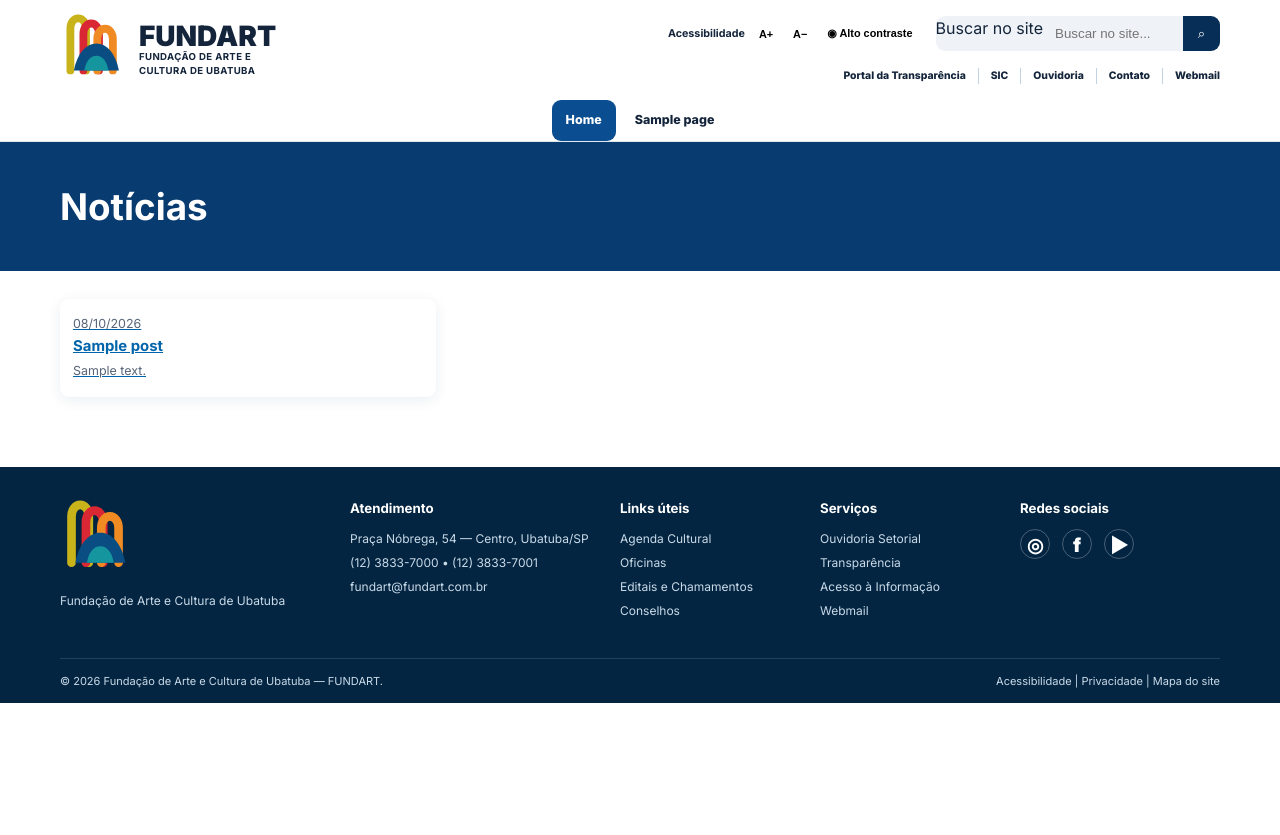
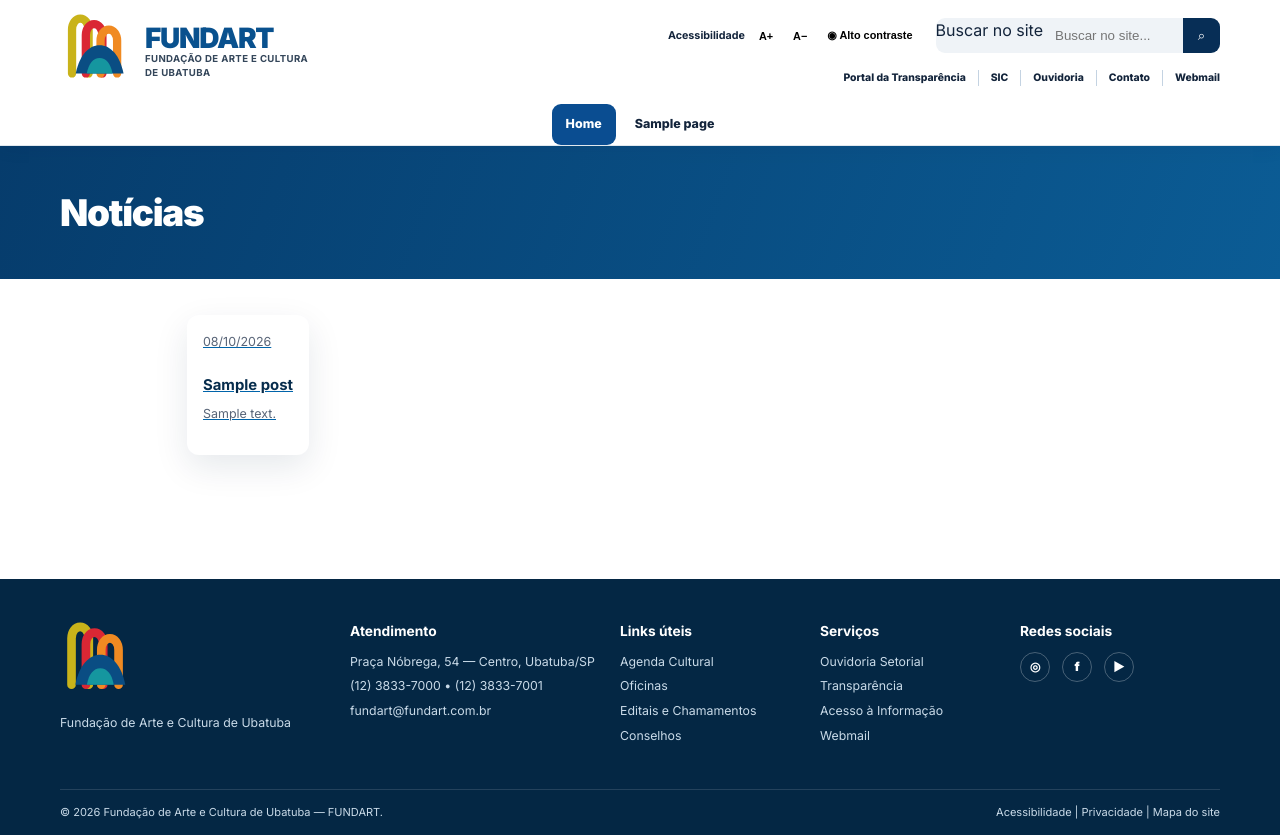
Before and after one commit to mskpoeira/fundart, a WordPress theme: template wordpress/themes/fundart/index.php in a window 1280 px wide. Before the commit the page ends 703 px from the top, so only its background shows below. Run offline with PHP 8.4 and a stand-in for WordPress, Linux system fonts and the light colour scheme; the site name, menu and one post (Sample post) are stand-ins, and other content is empty; some libraries are stand-ins or nearby versions.

Commit message:
style: uniformizar visual FUNDART em home, menu, cards, paginas e rodape

```diff
--- a/wordpress/themes/fundart/style.css
+++ b/wordpress/themes/fundart/style.css
@@ -3,7 +3,7 @@ Theme Name: FUNDART Portal Cultural
 Theme URI: https://fundart.mskpoeira.com.br/
 Author: Projeto Fundart
 Description: Tema institucional da Fundação de Arte e Cultura de Ubatuba, preservando o layout aprovado e com administração WordPress.
-Version: 1.0.0
+Version: 1.1.0
 Requires at least: 6.4
 Requires PHP: 8.1
 Text Domain: fundart
@@ -22,3 +22,56 @@ Text Domain: fundart
 @media(max-width:1050px){.header-main{flex-wrap:wrap;padding:10px 0}.header-right{flex:1}.quick-grid{grid-template-columns:repeat(4,1fr)}.footer-cols{grid-template-columns:repeat(3,1fr)}.toplinks{flex-wrap:wrap}}
 @media(max-width:760px){.header-main{display:block}.brand{justify-content:center}.brand-text strong{font-size:1.3rem}.header-right{justify-content:center;padding:8px 0}.access{display:none}.menu-toggle{display:block;background:#0a4d91;color:white;border:0;padding:12px 16px;border-radius:7px;margin:10px 0}.main-nav{display:none}.main-nav.open{display:block}.main-nav ul{display:block}.main-nav .sub-menu{display:block;position:static;box-shadow:none}.main-nav a{padding:12px}.quick-grid{grid-template-columns:repeat(2,1fr)}.event-grid,.news-grid,.two-col,.access-grid{grid-template-columns:1fr}.footer-cols{grid-template-columns:repeat(2,1fr)}.hero{min-height:290px}}
 @media(max-width:420px){.footer-cols{grid-template-columns:1fr}.copyright{flex-direction:column}.toplinks{justify-content:center}}
+/* FUNDART — identidade visual unificada (home + paginas internas) */
+:root{--azul:#075b9e;--navy:#062c4c;--gold:#ffbd38;--light:#f2f6fa;--surface:#fff;--shadow:0 12px 34px rgba(5,35,68,.10)}
+body{font-family:Inter,system-ui,-apple-system,"Segoe UI",Arial,sans-serif}
+:where(a,button,input):focus-visible{outline:3px solid #ffbe35;outline-offset:3px}
+.site-header{box-shadow:0 2px 18px rgba(5,35,68,.07)}
+.header-main{min-height:104px}
+.brand{flex-shrink:0}
+.brand img{width:71px;height:78px}
+.brand-text strong{color:#09518e;letter-spacing:-.045em}
+.brand-text small{color:#34465a}
+.header-right{min-width:0}
+.toplinks a:hover,.footer-cols a:hover,.copyright a:hover{text-decoration:underline;text-underline-offset:3px}
+.nav-wrap{background:#fff}
+.main-nav a{transition:background .18s ease,color .18s ease}
+.main-nav .sub-menu{border-top:3px solid var(--gold);min-width:235px}
+.hero{min-height:330px;position:relative;background-position:center}
+.hero-inner{padding-top:56px;padding-bottom:56px;position:relative;z-index:1}
+.hero h1{max-width:780px;font-weight:900;letter-spacing:-.045em}
+.hero-cta,.btn{transition:transform .18s ease,box-shadow .18s ease}
+.hero-cta:hover,.btn:hover{transform:translateY(-2px);box-shadow:0 7px 20px #071d3838}
+.section{padding:27px 0}
+.section-head h2{font-weight:850;letter-spacing:-.025em}
+.quick-grid{gap:13px;margin-top:20px;margin-bottom:24px}
+.quick-card{min-height:122px;border-radius:14px;box-shadow:var(--shadow);transition:transform .18s,box-shadow .18s}
+.quick-card:hover{transform:translateY(-4px);box-shadow:0 16px 30px #09294a32}
+.quick-card .icon{font-size:2rem}
+.quick-card strong{font-size:.79rem}
+.panel{background:#eef3f8;border-radius:16px;padding:22px}
+.event-card,.news-card{border-radius:12px;box-shadow:var(--shadow);transition:transform .18s}
+.event-card:hover,.news-card:hover{transform:translateY(-3px)}
+.event-card img,.news-card img{height:152px}
+.event-card .body,.news-card .body{padding:16px}
+.page-hero{background:linear-gradient(110deg,#063c6c 0%,#0b5c95 100%);padding:46px 0}
+.page-hero h1{font-weight:850;letter-spacing:-.035em;line-height:1.12}
+.page-content{min-height:300px;padding:36px 0 76px}
+.page-content article{max-width:1020px;margin:auto;font-size:1rem;line-height:1.75}
+.page-content article h2,.page-content article h3{line-height:1.25;color:var(--navy);margin:1.55em 0 .55em}
+.page-content article p{margin:0 0 1.15em}
+.page-content article img{border-radius:10px}
+.page-content article ul,.page-content article ol{padding-left:1.5em}
+.page-content article table{display:block;max-width:100%;overflow-x:auto;border-collapse:collapse}
+.page-content article th,.page-content article td{border:1px solid #cfdae4;padding:12px;text-align:left}
+.page-content article th{background:#ebf2f8}
+.breadcrumbs{color:#dbeaf7;font-size:.83rem;margin:0 0 12px}
+.breadcrumbs a{color:#fff;text-decoration:underline;text-underline-offset:2px}
+.breadcrumbs span{padding:0 8px}
+.site-footer{background:#042744}
+.footer-cols{padding-top:42px;padding-bottom:39px}
+.footer-cols h3{font-size:.86rem}
+.footer-cols p,.footer-cols a{font-size:.77rem}
+@media(max-width:1050px){.header-main{justify-content:center}.brand{margin-right:auto}.header-right{justify-content:center}}
+@media(max-width:760px){.brand{margin:0 auto}.header-right{margin:0 auto}.access{display:flex;flex-wrap:wrap;justify-content:center}.main-nav .sub-menu{border-top:0;background:#f2f6fa}.main-nav .sub-menu a{padding-left:26px}.hero-inner{padding:38px 0}.hero h1{font-size:2.4rem}.panel{padding:16px}.page-hero{padding:30px 0}.page-hero h1{font-size:1.8rem}.quick-card{min-height:112px}}
+@media(prefers-reduced-motion:reduce){*,*::before,*::after{scroll-behavior:auto!important;transition:none!important}}
```
